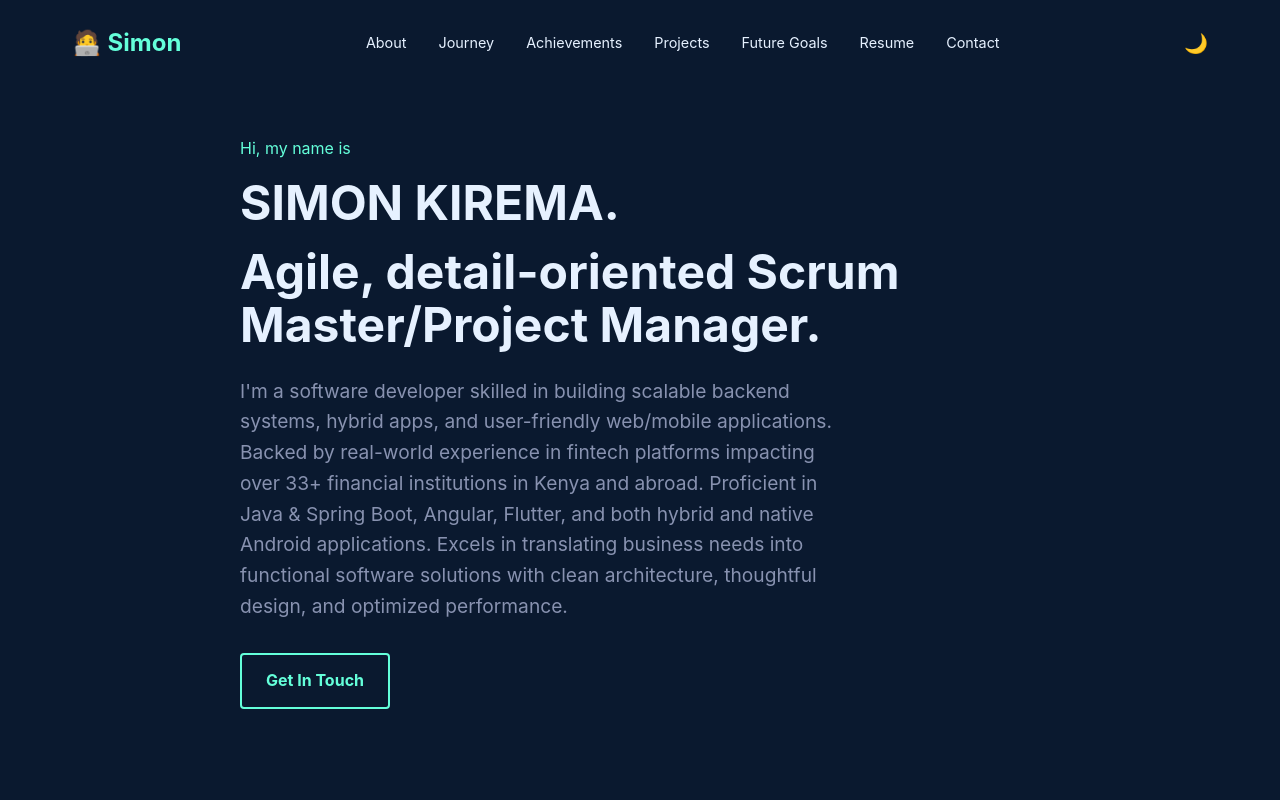
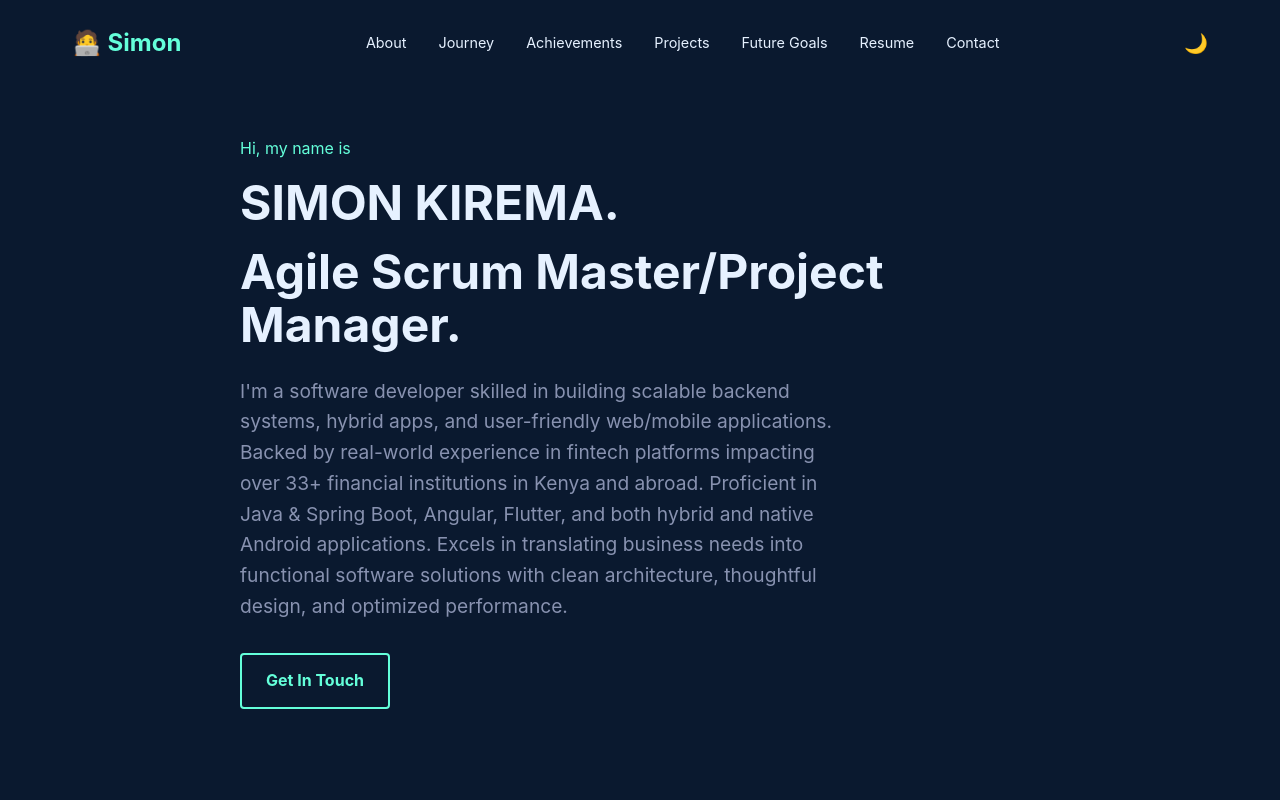
Before and after one commit to simonkirema/simon_kirema_portfolio, a plain HTML site: page index.html in a window 1280 px wide. Shown: the top 800 px of the page. Drawn offline with Linux system fonts and the light colour scheme.

Commit message:
updated images

```diff
--- a/index.html
+++ b/index.html
@@ -39,7 +39,7 @@
           <div class="hero-content">
             <p class="hero-subtitle">Hi, my name is</p>
             <h1 class="hero-title"> SIMON KIREMA.</h1>
-            <h2 class="hero-subtitle-title">Agile, detail-oriented Scrum Master/Project Manager.</h2>
+            <h2 class="hero-subtitle-title">Agile Scrum Master/Project Manager.</h2>
             <p class="hero-description">
               I'm a software developer skilled in building scalable backend systems, hybrid apps, and user-friendly web/mobile applications.
               Backed by real-world experience in fintech platforms impacting over 33+ financial institutions in Kenya and abroad.
```
Also changed, not shown: assets/images/patrick.png (deleted), assets/images/patrick1.jpg (deleted), assets/images/simon.png (added), assets/images/simon1.jpg (added).
